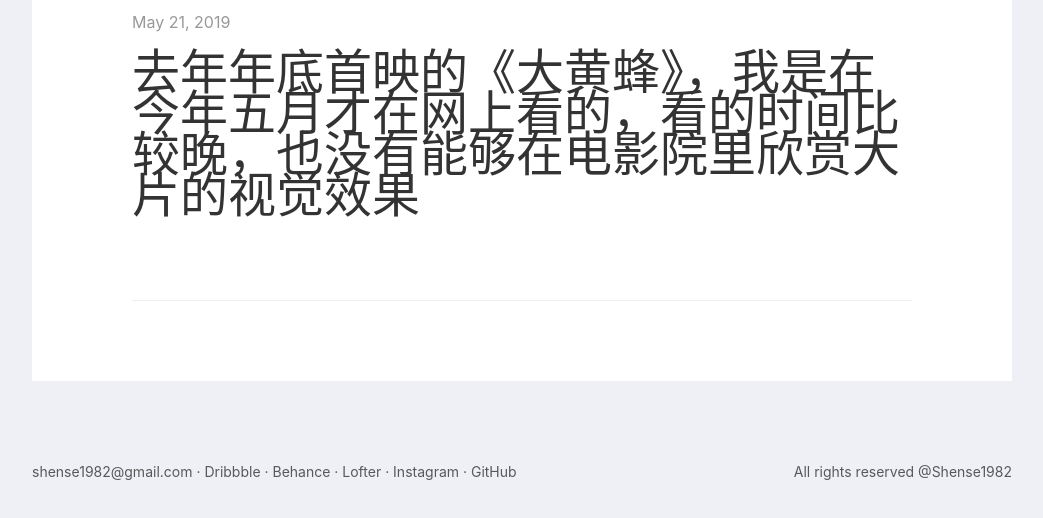
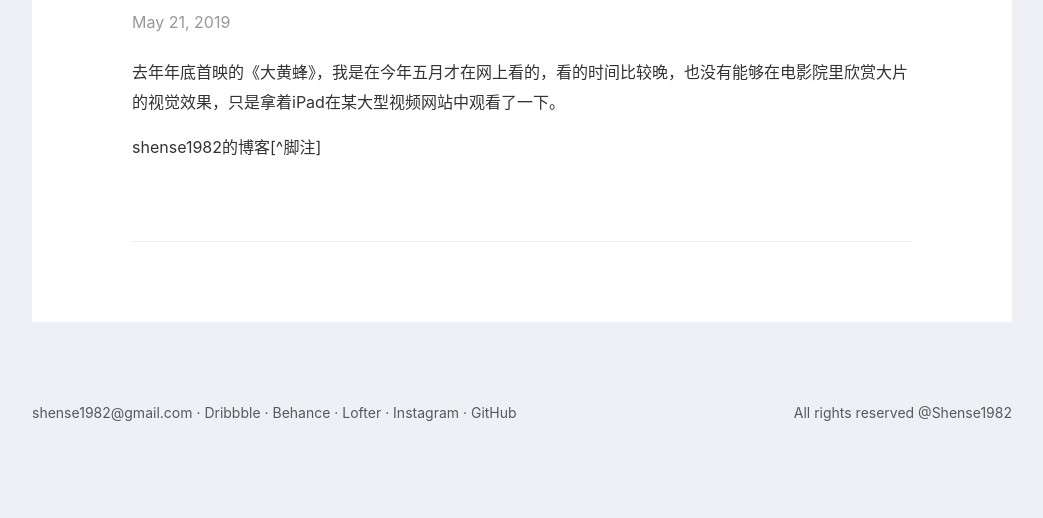
Before and after one commit to shense1982/shense1982.github.io, a plain HTML site: page 2019/05/21/20190521/index.html in a window 1280 px wide. Shown: the part 364-882 px from the top of the page, without its empty margins (118-1161 px from the left). Drawn offline with Linux system fonts and the light colour scheme; a web font is replaced by a local one.

Commit message:
Site updated: 2019-05-26 21:22:40

```diff
--- a/2019/05/21/20190521/index.html
+++ b/2019/05/21/20190521/index.html
@@ -5,18 +5,18 @@
 
   <title>80后的回忆-大黄蜂 | Hexo</title>
   <meta name="viewport" content="width=device-width, initial-scale=1, maximum-scale=1">
-  <meta name="description" content="去年年底首映的《大黄蜂》，我是在今年五月才在网上看的，看的时间比较晚，也没有能够在电影院里欣赏大片的视觉效果">
+  <meta name="description" content="去年年底首映的《大黄蜂》，我是在今年五月才在网上看的，看的时间比较晚，也没有能够在电影院里欣赏大片的视觉效果，只是拿着iPad在某大型视频网站中观看了一下。 shense1982的博客[^脚注]">
 <meta name="keywords" content="comment">
 <meta property="og:type" content="article">
 <meta property="og:title" content="80后的回忆-大黄蜂">
 <meta property="og:url" content="http://yoursite.com/2019/05/21/20190521/index.html">
 <meta property="og:site_name" content="Hexo">
-<meta property="og:description" content="去年年底首映的《大黄蜂》，我是在今年五月才在网上看的，看的时间比较晚，也没有能够在电影院里欣赏大片的视觉效果">
+<meta property="og:description" content="去年年底首映的《大黄蜂》，我是在今年五月才在网上看的，看的时间比较晚，也没有能够在电影院里欣赏大片的视觉效果，只是拿着iPad在某大型视频网站中观看了一下。 shense1982的博客[^脚注]">
 <meta property="og:locale" content="default">
-<meta property="og:updated_time" content="2019-05-25T14:49:17.804Z">
+<meta property="og:updated_time" content="2019-05-26T13:22:17.459Z">
 <meta name="twitter:card" content="summary">
 <meta name="twitter:title" content="80后的回忆-大黄蜂">
-<meta name="twitter:description" content="去年年底首映的《大黄蜂》，我是在今年五月才在网上看的，看的时间比较晚，也没有能够在电影院里欣赏大片的视觉效果">
+<meta name="twitter:description" content="去年年底首映的《大黄蜂》，我是在今年五月才在网上看的，看的时间比较晚，也没有能够在电影院里欣赏大片的视觉效果，只是拿着iPad在某大型视频网站中观看了一下。 shense1982的博客[^脚注]">
 
   <link rel="stylesheet" href="/css/index.css">
 </head>
@@ -78,7 +78,8 @@
   <h2 class="title">80后的回忆-大黄蜂</h2>
   <p class="sub">May 21, 2019</p>
   <article class="content">
-    <p> <font size="10">去年年底首映的《大黄蜂》，我是在今年五月才在网上看的，看的时间比较晚，也没有能够在电影院里欣赏大片的视觉效果</font></p>
+    <p> <font size="3">去年年底首映的《大黄蜂》，我是在今年五月才在网上看的，看的时间比较晚，也没有能够在电影院里欣赏大片的视觉效果，只是拿着iPad在某大型视频网站中观看了一下。</font></p>
+<p>shense1982的博客[^脚注]</p>
 
   </article>
   <footer class="f-cf">
```
